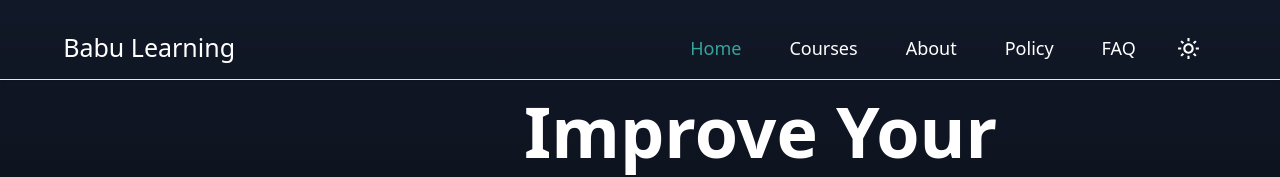
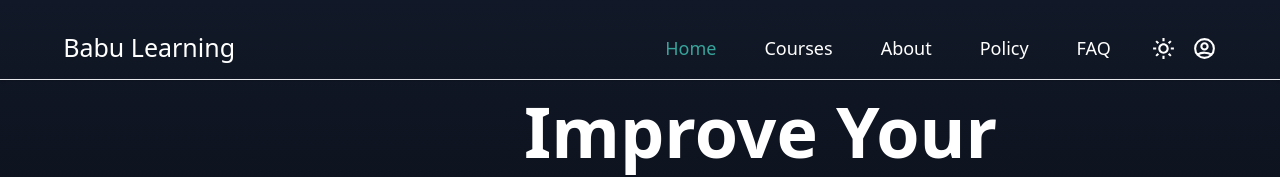
Before and after one commit to Engineerbabu777/LMS-Nextjs-Redis-MongoDB, a Next.js app in the folder client/: page / in a window 1280 px wide. Shown: the top 177 px of the page. Built offline with nearby package versions, Linux system fonts and the light colour scheme.

Commit message:
add: created custom modal component only

```diff
--- a/client/src/app/page.tsx
+++ b/client/src/app/page.tsx
@@ -1,25 +1,34 @@
-"use client";
+'use client'
 
-import Header from "@/components/Header";
-import Hero from "@/components/Hero";
-import { Heading } from "@/utils/Heading";
-import { useState } from "react";
+import Header from '@/components/Header'
+import Hero from '@/components/Hero'
+import { Heading } from '@/utils/Heading'
+import { useState } from 'react'
 
 interface Props {}
-export default function Home({}: Props) {
-	const [open, setOpen] = useState(false);
-	const [activeItem, setActiveItem] = useState(0);
+export default function Home ({}: Props) {
+  const [open, setOpen] = useState(false)
+  const [activeItem, setActiveItem] = useState(0)
+
+  const [route, setRoute] = useState('Login')
+
   return (
     <>
-			<div className="">
+      <div className=''>
         <Heading
-					title="Babu Learning"
-					description="Platform to become a Software Engineer"
-					keywords="Programming,MERN,Redux"
+          title='Babu Learning'
+          description='Platform to become a Software Engineer'
+          keywords='Programming,MERN,Redux'
         />
-				<Header open={open} activeItem={activeItem} setOpen={setOpen} />
+        <Header
+          setRoute={setRoute}
+          route={route}
+          open={open}
+          activeItem={activeItem}
+          setOpen={setOpen}
+        />
         <Hero />
       </div>
     </>
-	);
+  )
 }
--- a/client/src/components/Header.tsx
+++ b/client/src/components/Header.tsx
@@ -1,91 +1,94 @@
-"use client";
-import NavItems from "@/utils/NavItems";
-import ThemeSwitcher from "@/utils/ThemeSwitcher";
-import Link from "next/link";
-import React, { useState } from "react";
-import { HiOutlineMenuAlt3, HiOutlineUserCircle } from "react-icons/hi";
+'use client'
+import CustomModal from '@/utils/CustomModal'
+import NavItems from '@/utils/NavItems'
+import ThemeSwitcher from '@/utils/ThemeSwitcher'
+import Link from 'next/link'
+import React, { useState } from 'react'
+import { HiOutlineMenuAlt3, HiOutlineUserCircle } from 'react-icons/hi'
 
 type Props = {
-	open: boolean;
-	setOpen: (open: boolean) => void;
-	activeItem: number;
-};
+  open: boolean,
+  setOpen: (open: boolean) => void,
+  activeItem: number,
+  route: string,
+  setRoute: (route: string) => void
+}
 
-export default function Header({ activeItem, setOpen }: Props) {
-	const [active, setActive] = useState(false);
-	const [openSidebar, setOpenSidebar] = useState(false);
+export default function Header ({ open, activeItem, setOpen, route }: Props) {
+  const [active, setActive] = useState(false)
+  const [openSidebar, setOpenSidebar] = useState(false)
 
-	if (typeof window !== "undefined") {
-		window.addEventListener("scroll", () => {
+  if (typeof window !== 'undefined') {
+    window.addEventListener('scroll', () => {
       if (window.scrollY > 85) {
-				setActive(true);
+        setActive(true)
       } else {
-				setActive(false);
+        setActive(false)
       }
-		});
+    })
   }
   const handleClose = (e: any) => {
-		if (e.target.id === "screen") {
-			setOpenSidebar(false);
+    if (e.target.id === 'screen') {
+      setOpenSidebar(false)
     }
-	};
+  }
   return (
     <>
-			<div className="w-full relative">
+      <div className='w-full relative'>
         <div
           className={`${
             active
-							? "dark:bg-opacity-50 dark:bg-gradient-t-br dark:from-gray-900 dark:to-black fixed top-0 left-0 w-full h-[80px] z-[80] border-b dark:border-[#fffffff1c] shadow-xl transition duration-500 "
-							: "w-full border-b dark:border-[#fffffff1c] h-[80px] z-[80] dark:shadow "
+              ? 'dark:bg-opacity-50 dark:bg-gradient-t-br dark:from-gray-900 dark:to-black fixed top-0 left-0 w-full h-[80px] z-[80] border-b dark:border-[#fffffff1c] shadow-xl transition duration-500 '
+              : 'w-full border-b dark:border-[#fffffff1c] h-[80px] z-[80] dark:shadow '
           }`}
         >
-					<div className="w-[95%] 800px:w-[92%] m-auto py-2 h-full ">
-						<div className="w-full h-[80px] flex items-center justify-between p-3">
+          <div className='w-[95%] 800px:w-[92%] m-auto py-2 h-full '>
+            <div className='w-full h-[80px] flex items-center justify-between p-3'>
               <div>
                 <Link
-									href={"/"}
+                  href={'/'}
                   className={`text-[25px] font-Poppins font-[500] text-black dark:text-white`}
                 >
                   Babu Learning
                 </Link>
               </div>
-							<div className="flex items-center">
+              <div className='flex items-center'>
                 <NavItems activeItem={activeItem} isMobile={false} />
                 <ThemeSwitcher />
 
                 {/* only for mobile! */}
-								<div className="800px:hidden">
+                <div className='800px:hidden'>
                   <HiOutlineMenuAlt3
                     size={25}
-										className="cursor-pointer dark:text-white text-black"
-										onClick={() => setOpenSidebar(true)}
-									/>
-									<HiOutlineUserCircle
-										size={25}
-										className="hidden 800px:block cursor-pointer dark:text-white text-black"
+                    className='cursor-pointer dark:text-white text-black'
                     onClick={() => setOpenSidebar(true)}
                   />
                 </div>
+                <HiOutlineUserCircle
+                  size={25}
+                  className='hidden 800px:block cursor-pointer dark:text-white text-black'
+                  onClick={() => setOpenSidebar(true)}
+                />
               </div>
             </div>
             {/* mobile sidebar! */}
             {openSidebar && (
               <>
                 <div
-									className="fixed w-full h-screen top-0 left-0 z-[999999] dark:bg-[unset] bg-[#0000024]"
+                  className='fixed w-full h-screen top-0 left-0 z-[999999] dark:bg-[unset] bg-[#0000024]'
                   onClick={handleClose}
-									id="screen"
+                  id='screen'
                 >
-									<div className="w-[70w] fixed z-[99999999999] h-screen bg-white dark:bg-slate-900 dark:bg-opacity-90 top-0 right-0">
+                  <div className='w-[70w] fixed z-[99999999999] h-screen bg-white dark:bg-slate-900 dark:bg-opacity-90 top-0 right-0'>
                     <NavItems active={activeItem} isMobile={true} />
                     <HiOutlineUserCircle
                       size={25}
-											className="cursor-pointer dark:text-white ml-5 my-2 text-black"
+                      className='cursor-pointer dark:text-white ml-5 my-2 text-black'
                       onClick={() => setOpen(true)}
                     />
                     <br />
                     <br />
-										<p className="text-[16px] px-2 pl-5 text-black dark:white">
+                    <p className='text-[16px] px-2 pl-5 text-black dark:white'>
                       Copyright © 2024 Babu Learning
                     </p>
                   </div>
@@ -94,7 +97,18 @@ export default function Header({ activeItem, setOpen }: Props) {
             )}
           </div>
         </div>
+
+        {route === 'Sign-Up' && <></>}
+        {route === 'Login' && (
+          <>
+            {open && (
+              <>
+                <CustomModal />
+              </>
+            )}
+          </>
+        )}
       </div>
     </>
-	);
+  )
 }
--- /dev/null
+++ b/client/src/utils/CustomModal.tsx
@@ -0,0 +1,10 @@
+
+import React from 'react'
+
+type Props = {}
+
+export default function CustomModal({}: Props) {
+  return (
+    <>Have a Good Coding Day!</>
+  )
+}
```
Also changed, not shown: client/package.json (+9 -1 lines), client/src/components/Hero.tsx (+5 -14 lines), 1 other file (tests, documents, lock files or other folders). Lines whose indentation alone changed are shown as unchanged.
